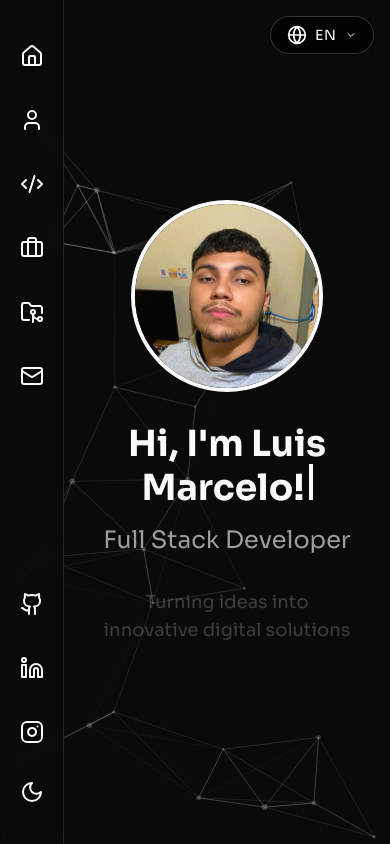
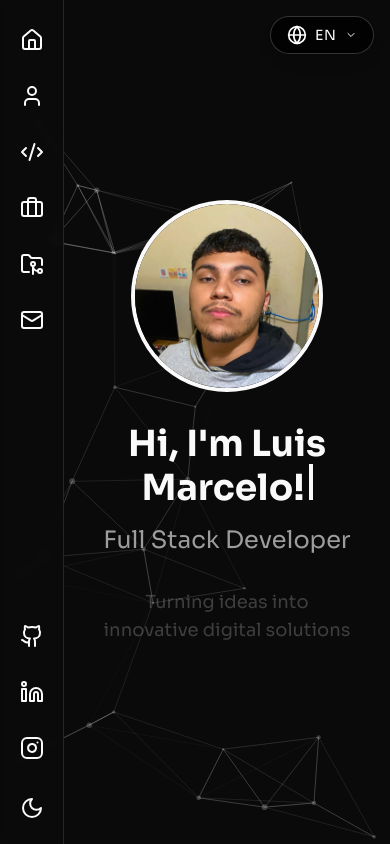
Before and after one commit to LuisMFG/portfolio_celo, a Next.js app: page /en in a window 390 px wide. Built offline with nearby package versions, Linux system fonts and the light colour scheme.

Commit message:
[fix] arrumando scroll e sidebar que estava com os elementos enorme na visualização mobile

```diff
--- a/src/app/[locale]/page.tsx
+++ b/src/app/[locale]/page.tsx
@@ -33,16 +33,15 @@ export default function Home() {
   if (loading) return <LoadingScreen />;
 
   return (
-    <main className="min-h-screen bg-background text-foreground">
+    <main className="min-h-screen bg-background text-foreground overflow-x-hidden">
       <ParticlesBackground />
       <Sidebar />
 
-      {/* Switcher fixo no topo - só aparece no desktop */}
       <div className="hidden md:block">
         <LanguageSwitcher />
       </div>
 
-      <div className="pl-16 md:pl-20 h-screen overflow-y-auto snap-y snap-mandatory scroll-smooth">
+      <div className="pl-16 md:pl-20 h-screen overflow-y-auto scroll-smooth md:snap-y md:snap-mandatory">
         <HeroSection />
         <AboutSection />
         <SkillsSection />
--- a/src/components/sidebar.tsx
+++ b/src/components/sidebar.tsx
@@ -55,10 +55,10 @@ export function Sidebar() {
       initial={{ x: -100, opacity: 0 }}
       animate={{ x: 0, opacity: 1 }}
       transition={{ duration: 0.5 }}
-      className="fixed left-0 top-0 h-screen w-16 flex flex-col items-center py-8 bg-background/80 backdrop-blur-sm border-r border-border md:w-20 z-50"
+      className="fixed left-0 top-0 h-screen max-h-screen w-16 flex flex-col items-center py-4 bg-background/80 backdrop-blur-sm border-r border-border md:w-20 z-50 overflow-y-auto"
     >
-      <div className="flex-1 flex flex-col gap-4">
-        {menuItems.map((item, index) => (
+      <div className="flex-1 flex flex-col gap-2">
+        {menuItems.map((item) => (
           <Link
             key={item.href}
             href={item.href}
@@ -76,7 +76,7 @@ export function Sidebar() {
         ))}
       </div>
 
-      <div className="flex flex-col gap-4 mb-4">
+      <div className="flex flex-col gap-2 mb-4">
         {socialLinks.map((item, index) => (
           <motion.a
             key={item.href}
```
